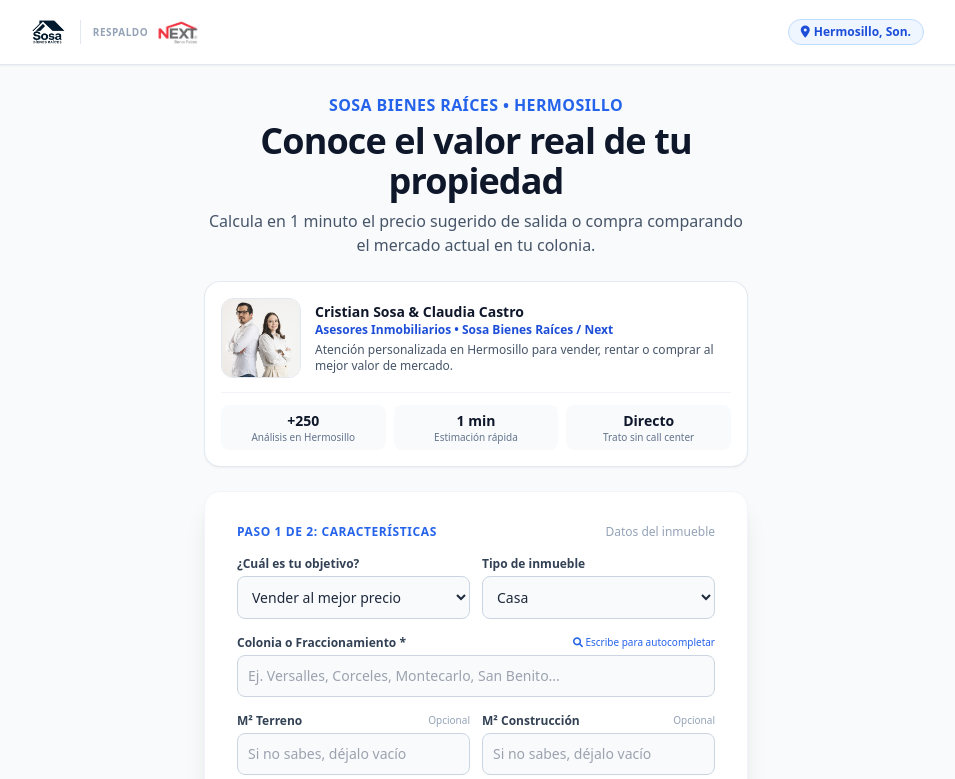
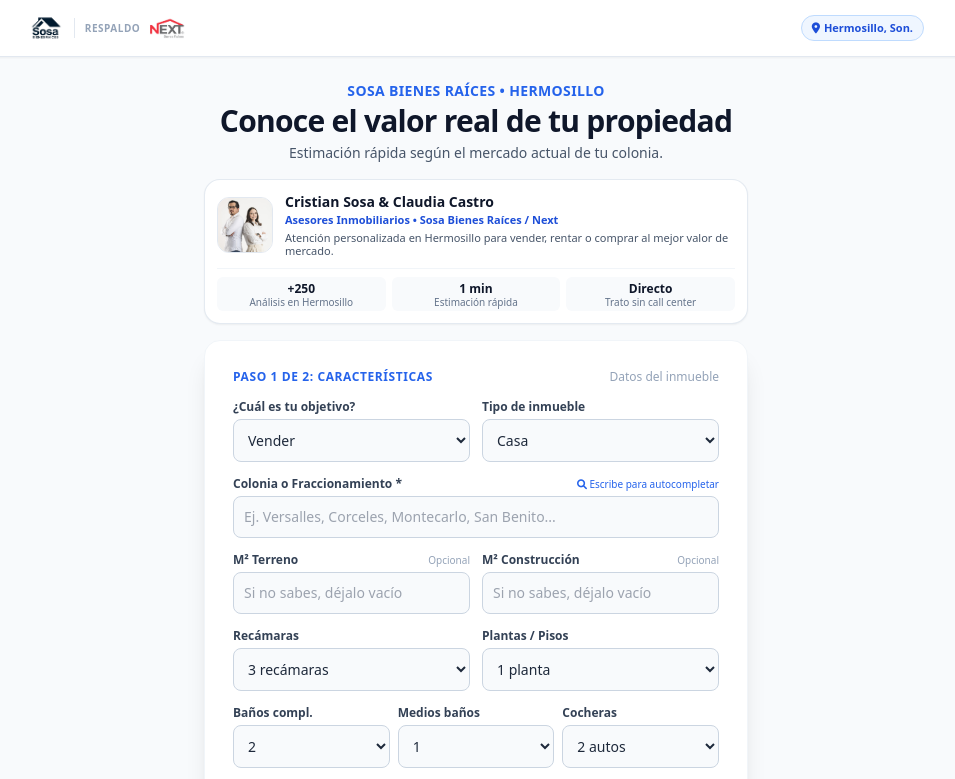
Before and after one commit to Sosa-Bienes-Raices/valuador-hermosillo, a plain HTML site: page index.html in a window 1280 px wide. Shown: the top 779 px of the page, without its empty margins (164-1119 px from the left). Drawn offline with nearby package versions, Linux system fonts and the light colour scheme.

Commit message:
Update index.html

```diff
--- a/index.html
+++ b/index.html
@@ -27,111 +27,112 @@ src="https://www.facebook.com/tr?id=1617363629930900&ev=PageView&noscript=1"
 <body class="bg-slate-50 text-slate-800 font-sans antialiased min-h-screen flex flex-col justify-between">
 
   <!-- Encabezado con Marca Sosa Bienes Raíces + Respaldo Next -->
-  <header class="bg-white border-b border-slate-200 py-3 px-4 sm:px-6 sticky top-0 z-50 shadow-sm">
+  <header class="bg-white border-b border-slate-200 py-2.5 px-4 sm:px-6 sticky top-0 z-50 shadow-sm">
     <div class="max-w-4xl mx-auto flex items-center justify-between gap-2">
-      <div class="flex items-center space-x-3">
+      <div class="flex items-center space-x-2.5">
         <img
           src="./logo-sosa.png"
           alt="Sosa Bienes Raíces"
-          class="h-9 sm:h-10 w-auto object-contain"
+          class="h-8 sm:h-9 w-auto object-contain"
           onerror="this.style.display='none'; document.getElementById('fallback-sosa').classList.remove('hidden');">
         <span id="fallback-sosa" class="hidden text-lg sm:text-xl font-black tracking-tight text-slate-900">Sosa Bienes Raíces</span>
 
-        <span class="h-6 w-px bg-slate-200"></span>
+        <span class="h-5 w-px bg-slate-200"></span>
 
         <div class="flex items-center space-x-1.5">
           <span class="text-[10px] uppercase tracking-wider text-slate-400 font-semibold hidden sm:inline">Respaldo</span>
           <img
             src="./logo-next.png"
             alt="Next Bienes Raíces"
-            class="h-7 sm:h-8 w-auto object-contain"
+            class="h-6 sm:h-7 w-auto object-contain"
             onerror="this.style.display='none'; document.getElementById('fallback-next').classList.remove('hidden');">
           <span id="fallback-next" class="hidden text-xs font-bold text-blue-700 bg-blue-50 px-2 py-0.5 rounded">NEXT</span>
         </div>
       </div>
 
-      <span class="text-[11px] sm:text-xs font-semibold bg-blue-50 text-blue-700 py-1 px-2.5 sm:px-3 rounded-full border border-blue-200 whitespace-nowrap">
+      <span class="text-[11px] font-semibold bg-blue-50 text-blue-700 py-1 px-2.5 rounded-full border border-blue-200 whitespace-nowrap">
         <i class="fa-solid fa-location-dot mr-1"></i>Hermosillo, Son.
       </span>
     </div>
   </header>
 
   <!-- Contenedor Principal -->
-  <main class="max-w-xl mx-auto px-4 py-7 flex-grow w-full">
+  <main class="max-w-xl mx-auto px-4 py-4 sm:py-6 flex-grow w-full">
 
-    <!-- Encabezado de Valor -->
-    <div class="text-center mb-6">
-      <p class="text-sm sm:text-base font-extrabold text-blue-600 uppercase tracking-wide mb-1">
+    <!-- Encabezado de Valor Compacto -->
+    <div class="text-center mb-4">
+      <p class="text-xs sm:text-sm font-extrabold text-blue-600 uppercase tracking-wide">
         Sosa Bienes Raíces • Hermosillo
       </p>
-      <h1 class="text-2xl sm:text-4xl font-extrabold text-slate-900 tracking-tight leading-tight">
+      <h1 class="text-2xl sm:text-3xl font-extrabold text-slate-900 tracking-tight leading-tight mt-0.5">
         Conoce el valor real de tu propiedad
       </h1>
-      <p class="text-slate-600 mt-2 text-sm sm:text-base">
-        Calcula en 1 minuto el precio sugerido de salida o compra comparando el mercado actual en tu colonia.
+      <p class="text-slate-600 mt-1 text-xs sm:text-sm">
+        Estimación rápida según el mercado actual de tu colonia.
       </p>
     </div>
 
-    <!-- TARJETA DE CONFIANZA Y PRUEBA SOCIAL (FOTO ASESORES + +200 ANÁLISIS) -->
-    <div class="bg-white rounded-2xl border border-slate-200/90 shadow-sm p-4 mb-6">
-      <div class="flex items-center gap-3.5">
+    <!-- TARJETA DE CONFIANZA COMPACTA -->
+    <div class="bg-white rounded-2xl border border-slate-200/90 shadow-sm p-3 mb-4">
+      <div class="flex items-center gap-3">
         <img
           src="./asesores-sosa.jpg"
           alt="Cristian Sosa y Claudia Castro - Sosa Bienes Raíces"
-          class="w-16 h-16 sm:w-20 sm:h-20 rounded-xl object-cover object-top border border-slate-200 shrink-0"
+          class="w-12 h-12 sm:w-14 sm:h-14 rounded-xl object-cover object-top border border-slate-200 shrink-0"
           onerror="this.style.display='none'; document.getElementById('fallback-asesores').classList.remove('hidden');">
-        <div id="fallback-asesores" class="hidden w-16 h-16 sm:w-20 sm:h-20 rounded-xl bg-blue-100 text-blue-700 flex items-center justify-center text-2xl shrink-0">
+        <div id="fallback-asesores" class="hidden w-12 h-12 sm:w-14 sm:h-14 rounded-xl bg-blue-100 text-blue-700 flex items-center justify-center text-xl shrink-0">
           <i class="fa-solid fa-user-tie"></i>
         </div>
 
         <div class="min-w-0 flex-1">
-          <p class="text-sm font-extrabold text-slate-900 truncate">
+          <p class="text-xs sm:text-sm font-extrabold text-slate-900 truncate">
             Cristian Sosa &amp; Claudia Castro
           </p>
-          <p class="text-xs text-blue-700 font-semibold">
+          <p class="text-[11px] text-blue-700 font-semibold truncate">
             Asesores Inmobiliarios • Sosa Bienes Raíces / Next
           </p>
-          <p class="text-xs text-slate-600 mt-1 leading-snug">
-  Atención personalizada en Hermosillo para vender, rentar o comprar al mejor valor de mercado.
-</p>
+          <p class="text-[11px] text-slate-600 mt-0.5 leading-tight">
+            Atención personalizada en Hermosillo para vender, rentar o comprar al mejor valor de mercado.
+          </p>
         </div>
       </div>
 
-      <!-- Métricas de confianza -->
-      <div class="grid grid-cols-3 gap-2 mt-3.5 pt-3 border-t border-slate-100 text-center">
-        <div class="bg-slate-50 rounded-lg py-1.5 px-2">
-          <p class="text-xs sm:text-sm font-black text-slate-900">+250</p>
-          <p class="text-[10px] text-slate-500 leading-tight">Análisis en Hermosillo</p>
+      <!-- Fila fina de 3 métricas -->
+      <div class="grid grid-cols-3 gap-1.5 mt-2.5 pt-2 border-t border-slate-100 text-center">
+        <div class="bg-slate-50 rounded-md py-1 px-1.5">
+          <p class="text-xs font-black text-slate-900">+250</p>
+          <p class="text-[10px] text-slate-500 leading-none">Análisis en Hermosillo</p>
         </div>
-        <div class="bg-slate-50 rounded-lg py-1.5 px-2">
-          <p class="text-xs sm:text-sm font-black text-slate-900">1 min</p>
-          <p class="text-[10px] text-slate-500 leading-tight">Estimación rápida</p>
+        <div class="bg-slate-50 rounded-md py-1 px-1.5">
+          <p class="text-xs font-black text-slate-900">1 min</p>
+          <p class="text-[10px] text-slate-500 leading-none">Estimación rápida</p>
         </div>
-        <div class="bg-slate-50 rounded-lg py-1.5 px-2">
-          <p class="text-xs sm:text-sm font-black text-slate-900">Directo</p>
-          <p class="text-[10px] text-slate-500 leading-tight">Trato sin call center</p>
+        <div class="bg-slate-50 rounded-md py-1 px-1.5">
+          <p class="text-xs font-black text-slate-900">Directo</p>
+          <p class="text-[10px] text-slate-500 leading-none">Trato sin call center</p>
         </div>
       </div>
     </div>
 
     <!-- TARJETA DEL FORMULARIO -->
-    <div class="bg-white rounded-2xl shadow-xl border border-slate-100 p-6 sm:p-8">
+    <div class="bg-white rounded-2xl shadow-xl border border-slate-100 p-5 sm:p-7">
 
       <!-- PASO A: DATOS DE LA PROPIEDAD -->
       <div id="paso-propiedad">
-        <div class="flex items-center justify-between mb-4">
+        <div class="flex items-center justify-between mb-3.5">
           <span class="text-xs font-bold uppercase tracking-wider text-blue-600">Paso 1 de 2: Características</span>
           <span class="text-xs text-slate-400">Datos del inmueble</span>
         </div>
 
-        <form id="form-propiedad" class="space-y-4">
+        <form id="form-propiedad" class="space-y-3.5">
           <div class="grid grid-cols-2 gap-3">
             <div>
               <label class="block text-xs font-semibold text-slate-700 mb-1">¿Cuál es tu objetivo?</label>
               <select id="operacion" class="w-full bg-slate-50 border border-slate-300 rounded-lg p-2.5 text-sm focus:ring-2 focus:ring-blue-500 outline-none">
-                <option value="Venta" selected>Vender al mejor precio</option>
-                <option value="Renta">Rentar mi propiedad</option>
-                <option value="Comprar">Comprar (saber cuánto ofrecer)</option>
+                <option value="Venta" selected>Vender</option>
+                <option value="Renta">Rentar</option>
+                <option value="Comprar">Comprar</option>
+                <option value="Solo valuar">Solo valuar</option>
               </select>
             </div>
             <div>
@@ -239,13 +240,13 @@ src="https://www.facebook.com/tr?id=1617363629930900&ev=PageView&noscript=1"
             </div>
             <textarea
               id="detalles"
-              rows="5"
+              rows="4"
               placeholder="- Aire acondicionado y calefacción central&#10;- 3 minisplits&#10;- Cocina integral con granito&#10;- Sistema de alarma y cámaras de seguridad&#10;- Hidroneumático, tinaco y boiler&#10;- Totalmente amueblado (si aplica)..."
               class="w-full bg-slate-50 border border-slate-300 rounded-lg p-2.5 text-sm focus:ring-2 focus:ring-blue-500 outline-none resize-y"></textarea>
             <p class="text-[11px] text-slate-400 mt-1">Escribe o pega cada elemento hacia abajo con guiones o renglones libres.</p>
           </div>
 
-          <button type="button" onclick="irAPasoContacto()" class="w-full bg-blue-600 hover:bg-blue-700 text-white font-bold py-3 rounded-xl transition duration-200 text-base shadow-md mt-4">
+          <button type="button" onclick="irAPasoContacto()" class="w-full bg-blue-600 hover:bg-blue-700 text-white font-bold py-3 rounded-xl transition duration-200 text-base shadow-md mt-2">
             Continuar al Siguiente Paso &rarr;
           </button>
         </form>
@@ -278,7 +279,7 @@ src="https://www.facebook.com/tr?id=1617363629930900&ev=PageView&noscript=1"
               pattern="[0-9]{10}"
               placeholder="Ej. 6621234567"
               class="w-full bg-slate-50 border border-slate-300 rounded-lg p-2.5 text-sm focus:ring-2 focus:ring-blue-500 outline-none">
-            <span class="text-[10px] text-slate-400">Ingresa tu número local a 10 dígitos sin espacios ni guiones. Solo se usa para darle seguimiento a tu consulta.</span>
+            <span class="text-[11px] text-slate-500 mt-1 block">Tu número solo se usa para enviarte tu valuación y darle seguimiento, sin spam.</span>
           </div>
 
           <div>
@@ -370,7 +371,7 @@ src="https://www.facebook.com/tr?id=1617363629930900&ev=PageView&noscript=1"
     </div>
   </main>
 
-  <footer class="py-6 text-center text-xs text-slate-400">
+  <footer class="py-5 text-center text-xs text-slate-400">
     &copy; 2026 Sosa Bienes Raíces - Hermosillo, Sonora. Precios sugeridos como guía informativa de mercado.
   </footer>
 
```
